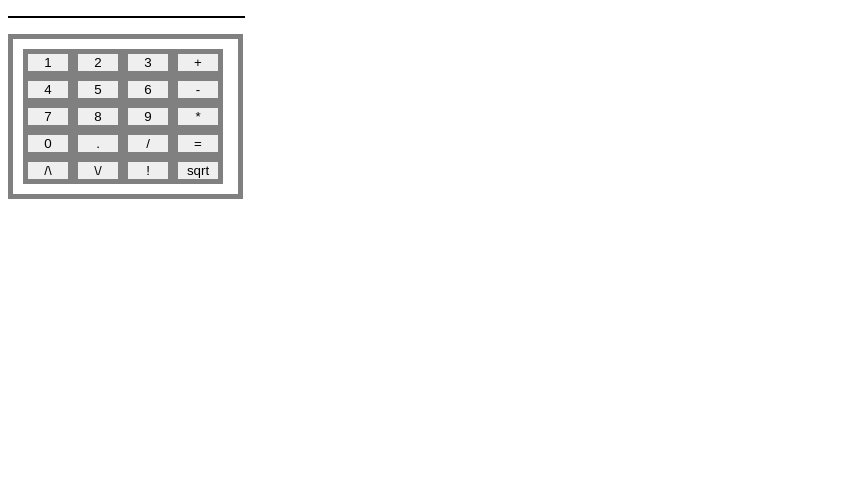
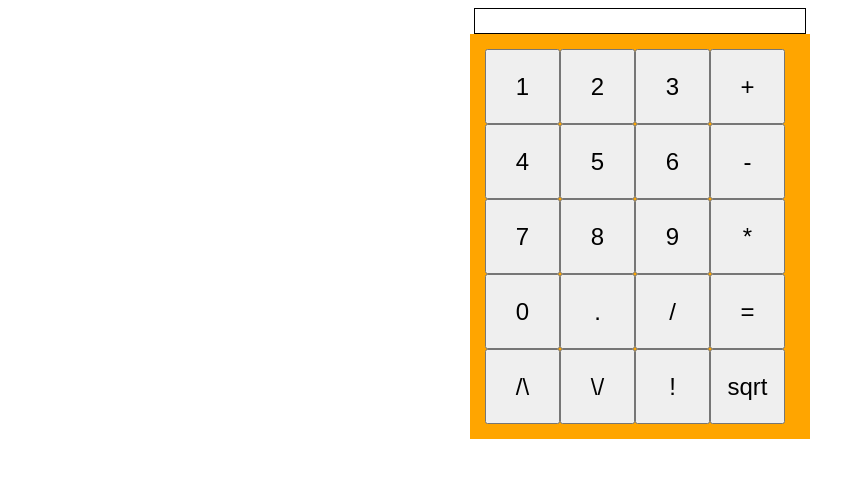
Before and after one commit to danitarium/calculator, an Angular app: page / in a window 1280 px wide. Shown: the top 478 px of the page, without its empty margins (0-865 px from the left). Built offline with nearby package versions, Linux system fonts and the light colour scheme.

Commit message:
updated css made a good square calculator

```diff
--- a/src/app/Calculation.ts
+++ b/src/app/Calculation.ts
@@ -1,4 +1,4 @@
 export class Calculation{
-    Hash: Number;
-    id: Number;
+    Hash: number;
+    id: number;
 }
--- a/src/app/app.component.css
+++ b/src/app/app.component.css
@@ -0,0 +1,3 @@
+body,html{
+    height: 100%;
+}
--- a/src/app/app.component.html
+++ b/src/app/app.component.html
@@ -1 +1,6 @@
+<html [@Love]="love ? 'open' : 'closed'" class="open-close-container">
+<body [@openClose]="rasta ? 'open' : 'closed'" class="open-close-container">
+
 <app-display></app-display>
+</body>
+</html>
--- a/src/app/app.component.ts
+++ b/src/app/app.component.ts
@@ -1,13 +1,81 @@
 import { Component } from '@angular/core';
 import { NumberService } from './number.service'
+import { Calculations } from './Calculations'
+import {
+  trigger,
+  state,
+  style,
+  animate,
+  transition,
+  // ...
+} from '@angular/animations';
 @Component({
   selector: 'app-root',
+  animations: [
+    trigger('openClose', [
+      state('open', style({
+        opacity: 1,
+
+      })),
+      state('closed', style({
+
+        opacity: 1,
+        backgroundImage: 'linear-gradient(yellow,green,red)'
+      })),
+      transition('open => closed', [
+        animate('1s')
+      ]),
+      transition('closed => open', [
+        animate('0.5s')
+      ]),
+    ]),
+    trigger('Love', [
+      state('open', style({
+        opacity: 1,
+
+      })),
+      state('closed', style({
+
+        opacity: 1,
+        color: 'pink',
+        backgroundColor: 'red'
+      })),
+      transition('open => closed', [
+        animate('1s')
+      ]),
+      transition('closed => open', [
+        animate('0.5s')
+      ]),
+    ]),
+  ],
   templateUrl: './app.component.html',
   styleUrls: ['./app.component.css']
 })
+
 export class AppComponent {
+  rasta:boolean = true;
+  love:boolean = true;
+  constructor(private NumberService: NumberService) { }
+
   ngOnInit() {
-
+    this.NumberService.getCalculation(Calculations[Calculations.length-1]);
   }
-
+  Rasta(){
+    this.NumberService.getCalculation(Calculations[Calculations.length-1]);
+  if(Calculations[Calculations.length-1].Hash === 420){
+    this.rasta = false;
+  }
+  else{
+    this.rasta = true;
+  }
 }
+Love(){
+  this.NumberService.getCalculation(Calculations[Calculations.length-1]);
+  if(Calculations[Calculations.length-1].Hash === 69){
+    this.love = false;
+  }
+  else{
+    this.love = true;
+  }
+}
+}
--- a/src/app/display/display.component.css
+++ b/src/app/display/display.component.css
@@ -1,18 +1,31 @@
 p{
-width:235px;
 border: 1px;
+font-size: 24px;
+font-family: Lucida;
 border-style: double;
-margin: center;
+margin: auto;
+width:330px;
+height:24px;
 }
 button{
-width: 50px;
-border: 5px solid gray;
+width: 75px;
+height:75px;
+font-size: 24px;
 margin: auto;
+flex-flow: row wrap;
+align-content: space-between;
 
 }
 div{
-    width:205px;
+    flex-flow: row wrap;
+    width: 310px;
     padding: 10px;
-    border: 5px solid gray;
-    margin: 0;
+    border: 5px solid orange;
+    background: orange;
+    margin: auto;
 }
+body,html{
+    background:orange;
+    height: 100%;
+    margin: auto;
+}
--- a/src/app/number.service.ts
+++ b/src/app/number.service.ts
@@ -16,7 +16,7 @@ export class NumberService {
   getCalculations() {
     return this.httpClient.get(this.url,{responseType: 'text'});
   }
-  getCalculation(id){
-    return this.httpClient.get(this.url + '/'+ id.toString);
+  getCalculation(newCalc: Calculation):Observable<Calculation>{
+    return of(Calculations[Calculations.length-1]);
   }
 }
```
